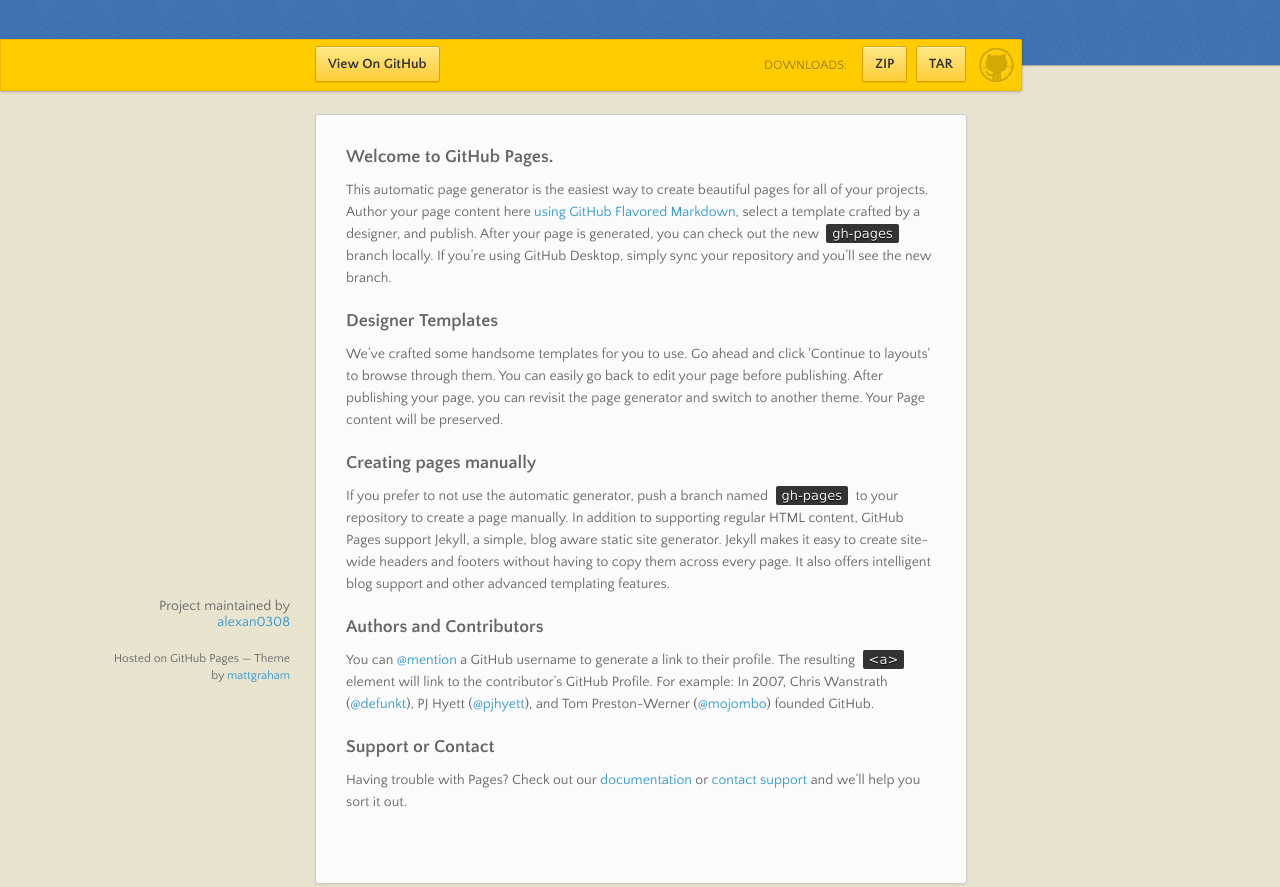
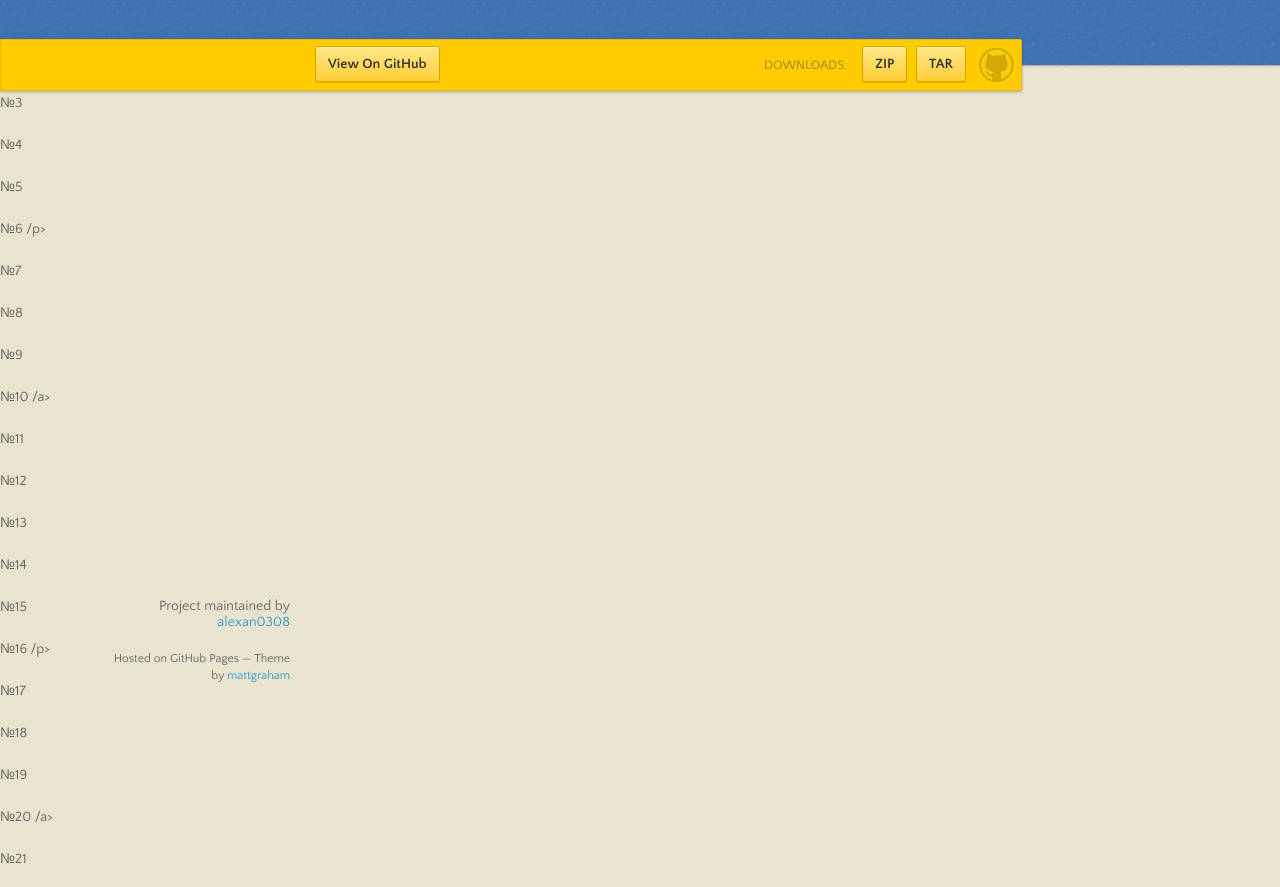
Before and after one commit to starikova/ct, a plain HTML site: page index.html in a window 1280 px wide. Shown: the part 76-963 px from the top of the page. Drawn offline with nearby package versions, Linux system fonts and the light colour scheme.

Commit message:
Update index.html

```diff
--- a/index.html
+++ b/index.html
@@ -34,36 +34,42 @@
         </div>
       </div><!-- end banner -->
 
-    <div class="wrapper">
-      <nav>
-        <ul></ul>
-      </nav>
-      <section>
-        <h3>
-<a id="welcome-to-github-pages" class="anchor" href="#welcome-to-github-pages" aria-hidden="true"><span class="octicon octicon-link"></span></a>Welcome to GitHub Pages.</h3>
 
-<p>This automatic page generator is the easiest way to create beautiful pages for all of your projects. Author your page content here <a href="https://guides.github.com/features/mastering-markdown/">using GitHub Flavored Markdown</a>, select a template crafted by a designer, and publish. After your page is generated, you can check out the new <code>gh-pages</code> branch locally. If you’re using GitHub Desktop, simply sync your repository and you’ll see the new branch.</p>
+<p>Здесь ниже нужно выставить свои разработки по вариантам</p>
 
-<h3>
-<a id="designer-templates" class="anchor" href="#designer-templates" aria-hidden="true"><span class="octicon octicon-link"></span></a>Designer Templates</h3>
+<p> </p>
+<p> </p>
+<p> №0 <a href="IvanovII/index.html">Вариант 0 Иванов И.И.</a> </p>
+<p> №1  </p>
+<p> №2 </p>
+<p> №3  </p>
+<p> №4 </p>
+<p> №5 </p>
+<p> №6 /p>
+<p> №7 </p>
+<p> №8 </p>
+<p> №9 </p>
+<p> №10 /a></p>
+<p> №11 </p>
+<p> №12 </p>
+<p> №13  </p>
+<p> №14  </p>
+<p> №15 </p>
+<p> №16 /p>
+<p> №17 </p>
+<p> №18 </p>
+<p> №19 </p>
+<p> №20 /a></p>
+<p> №21 </p>
+<p> №22 </p>
+<p> №23  </p>
+<p> №24  </p>
+<p> №25 </p>
 
-<p>We’ve crafted some handsome templates for you to use. Go ahead and click 'Continue to layouts' to browse through them. You can easily go back to edit your page before publishing. After publishing your page, you can revisit the page generator and switch to another theme. Your Page content will be preserved.</p>
+Хороший пример совместной разработки
 
-<h3>
-<a id="creating-pages-manually" class="anchor" href="#creating-pages-manually" aria-hidden="true"><span class="octicon octicon-link"></span></a>Creating pages manually</h3>
 
-<p>If you prefer to not use the automatic generator, push a branch named <code>gh-pages</code> to your repository to create a page manually. In addition to supporting regular HTML content, GitHub Pages support Jekyll, a simple, blog aware static site generator. Jekyll makes it easy to create site-wide headers and footers without having to copy them across every page. It also offers intelligent blog support and other advanced templating features.</p>
-
-<h3>
-<a id="authors-and-contributors" class="anchor" href="#authors-and-contributors" aria-hidden="true"><span class="octicon octicon-link"></span></a>Authors and Contributors</h3>
-
-<p>You can <a href="https://github.com/blog/821" class="user-mention">@mention</a> a GitHub username to generate a link to their profile. The resulting <code>&lt;a&gt;</code> element will link to the contributor’s GitHub Profile. For example: In 2007, Chris Wanstrath (<a href="https://github.com/defunkt" class="user-mention">@defunkt</a>), PJ Hyett (<a href="https://github.com/pjhyett" class="user-mention">@pjhyett</a>), and Tom Preston-Werner (<a href="https://github.com/mojombo" class="user-mention">@mojombo</a>) founded GitHub.</p>
-
-<h3>
-<a id="support-or-contact" class="anchor" href="#support-or-contact" aria-hidden="true"><span class="octicon octicon-link"></span></a>Support or Contact</h3>
-
-<p>Having trouble with Pages? Check out our <a href="https://help.github.com/pages">documentation</a> or <a href="https://github.com/contact">contact support</a> and we’ll help you sort it out.</p>
-      </section>
+<p>Вильданов А.Н.</p>
       <footer>
         <p>Project maintained by <a href="https://github.com/alexan0308">alexan0308</a></p>
         <p><small>Hosted on GitHub Pages &mdash; Theme by <a href="https://twitter.com/michigangraham">mattgraham</a></small></p>
```
